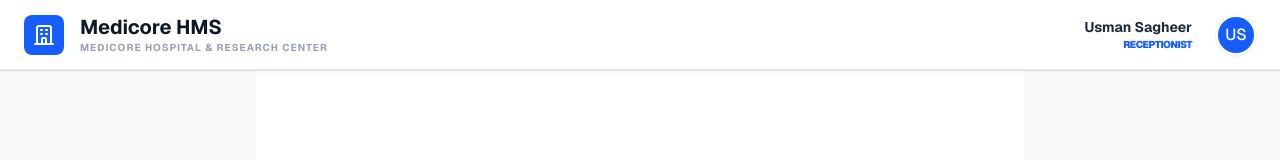
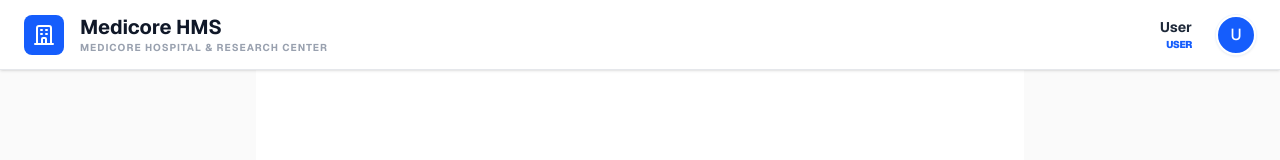
Before and after one commit to UsmanSagheer-dev/medicore-hms, a Next.js app: page / in a window 1280 px wide. Shown: the top 160 px of the page. Built offline with nearby package versions, Linux system fonts and the light colour scheme.

Commit message:
feat: update header component to fetch authenticated user and improve profile routing

```diff
--- a/src/components/layout/Header.tsx
+++ b/src/components/layout/Header.tsx
@@ -4,7 +4,7 @@ import { useState, useRef, useEffect } from "react";
 
 import { usePathname, useRouter } from "next/navigation";
 import Button from "../ui/Button";
-import { useAppDispatch } from "@/redux/hooks";
+import { useAppDispatch, useAppSelector } from "@/redux/hooks";
 import { logout, logoutUser } from "@/redux/slices/authSlice";
 
 const Header = () => {
@@ -14,28 +14,46 @@ const Header = () => {
   const [isDropdownOpen, setIsDropdownOpen] = useState(false);
   const dropdownRef = useRef<HTMLDivElement>(null);
 
+  // Get authenticated user from Redux
+  const user = useAppSelector((state) => state.auth.user);
+  console.log("Authenticated User:", user);
+
   const handleLogout = () => {
     dispatch(logoutUser());
     setIsDropdownOpen(false);
     router.push("/auth/login");
   };
 
-  const isDoctor = pathname?.includes("/dashboard/doctor");
-  const isReception = pathname?.includes("/dashboard/receptionist");
-  const isAdmin = pathname?.includes("/dashboard/admin");
+  const getProfileRoute = () => {
+    const role = user?.role?.toLowerCase();
+    if (role === "admin") return "/dashboard/admin/profile";
+    if (role === "doctor") return "/dashboard/doctor/profile";
+    if (role === "receptionist") return "/dashboard/receptionist/profile";
+    return "/profile";
+  };
+
+  const getInitials = (name: string) => {
+    if (!name) return "U";
+    const parts = name.split(" ");
+    if (parts.length >= 2) {
+      return (parts[0][0] + parts[parts.length - 1][0]).toUpperCase();
+    }
+    return name.substring(0, 2).toUpperCase();
+  };
+
+  const formatRole = (role: string) => {
+    const roleMap: { [key: string]: string } = {
+      doctor: "Hospital Doctor",
+      receptionist: "Receptionist",
+      admin: "System Admin",
+    };
+    return roleMap[role?.toLowerCase()] || role || "User";
+  };
 
   const userInfo = {
-    name: isDoctor
-      ? "Dr. Usman Sagheer"
-      : isAdmin
-        ? "Admin Control"
-        : "Usman Sagheer",
-    role: isDoctor
-      ? "Hospital Doctor"
-      : isAdmin
-        ? "System Admin"
-        : "Receptionist",
-    initials: isAdmin ? "AD" : isDoctor ? "DS" : "US",
+    name: user?.name || "User",
+    role: formatRole(user?.role),
+    initials: getInitials(user?.name),
   };
 
   useEffect(() => {
@@ -113,7 +131,10 @@ const Header = () => {
             <Button
               variant="ghost"
               className="w-full justify-start px-4 py-2.5 text-sm text-gray-700 hover:bg-blue-50 hover:text-blue-700 flex items-center gap-3 transition-all rounded-xl"
-              onClick={() => setIsDropdownOpen(false)}
+              onClick={() => {
+                setIsDropdownOpen(false);
+                router.push(getProfileRoute());
+              }}
             >
               <div className="w-8 h-8 rounded-lg bg-slate-50 flex items-center justify-center">
                 <User size={16} className="text-slate-400" />
```
